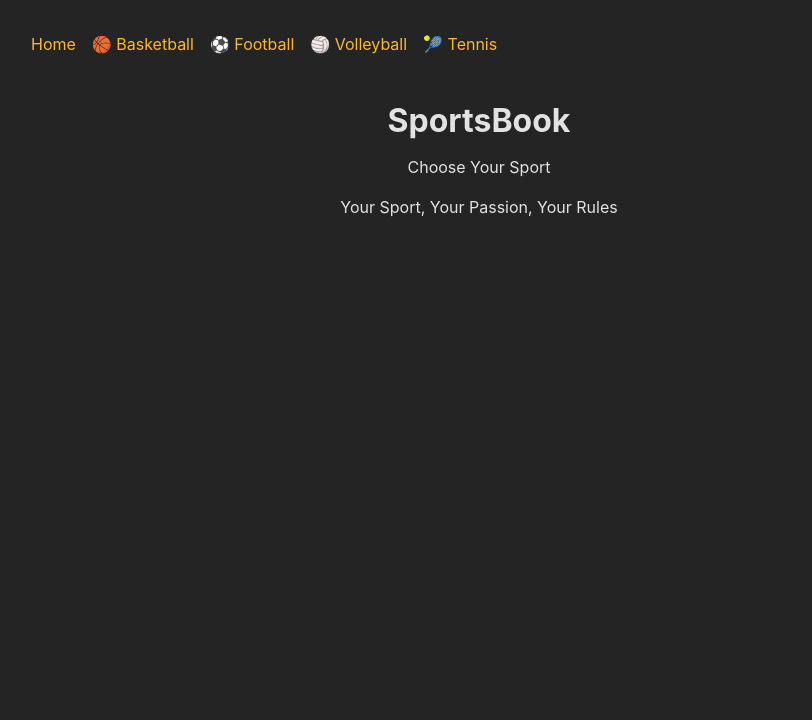
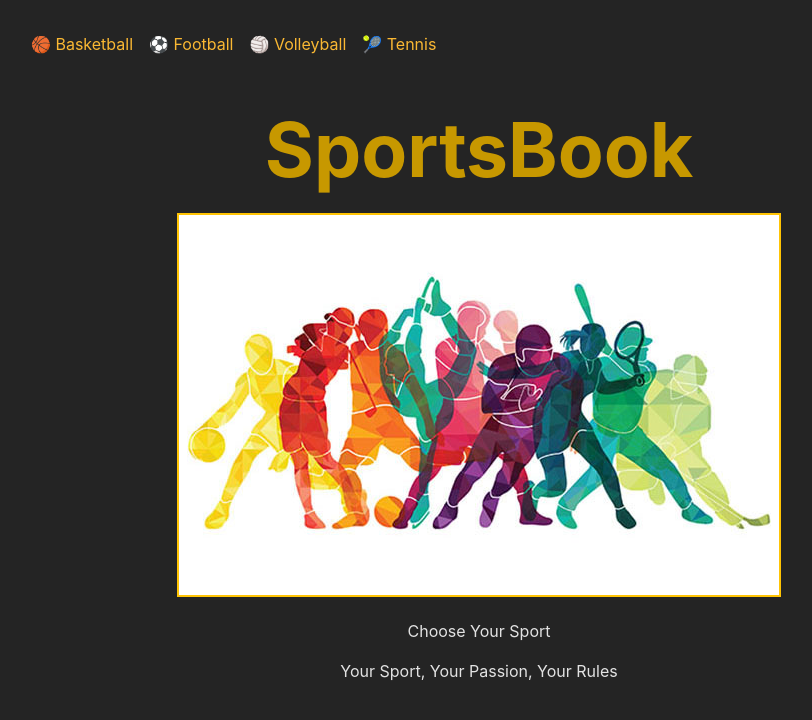
Before and after one commit to LyuboslavL/sportsbook, a React (Create React App) app in the folder frontend/: page / in a window 1280 px wide. Shown: the top 720 px of the page, without its empty margins (161-973 px from the left). Built offline with nearby package versions, Linux system fonts and the light colour scheme.

Commit message:
cover photo and icon
In the HomePage and the app in general.

```diff
--- a/frontend/public/index.html
+++ b/frontend/public/index.html
@@ -12,7 +12,8 @@
       manifest.json provides metadata used when your web app is installed on a
       user's mobile device or desktop. See https://developers.google.com/web/fundamentals/web-app-manifest/
     -->
-    <link rel="manifest" href="%PUBLIC_URL%/manifest.json" />
+    <!-- <link rel="manifest" href="%PUBLIC_URL%/manifest.json" /> -->
+    <link rel="manifest" href="%PUBLIC_URL%/favicon.ico" />
     <!--
       Notice the use of %PUBLIC_URL% in the tags above.
       It will be replaced with the URL of the `public` folder during the build.
--- a/frontend/src/components/MainNavigation.js
+++ b/frontend/src/components/MainNavigation.js
@@ -7,7 +7,7 @@ function MainNavigation() {
     <header className={classes.header}>
       <nav>
         <ul className={classes.list}>
-          <li>
+          {/* <li>
             <NavLink
               to="/"
               className={(isActive) => (isActive ? classes.active : undefined)}
@@ -15,7 +15,7 @@ function MainNavigation() {
             >
               Home
             </NavLink>
-          </li>
+          </li> */}
           <li>
             <NavLink
               to="/basketball"
--- a/frontend/src/components/PageContent.module.css
+++ b/frontend/src/components/PageContent.module.css
@@ -1,3 +1,13 @@
 .content {
   text-align: center;
 }
+
+.content h1 {
+  color: #c79800;
+  font-size: 75px;
+}
+
+img {
+  object-fit: contain;
+  border: 2px solid #ffc404;
+}
--- a/frontend/src/pages/Home.js
+++ b/frontend/src/pages/Home.js
@@ -1,8 +1,10 @@
 import PageContent from "../components/PageContent";
+import coverImg from "../assets/cover_image.jpg";
 
 function HomePage() {
   return (
     <PageContent title="SportsBook">
+      <img src={coverImg} alt="Sports" />
       <p>Choose Your Sport</p>
       <p>Your Sport, Your Passion, Your Rules</p>
     </PageContent>
```
Also changed, not shown: frontend/src/components/Header.js (added, +12 -0 lines), frontend/src/assets/cover_image.jpg (added), 1 other file (tests, documents, lock files or other folders).
